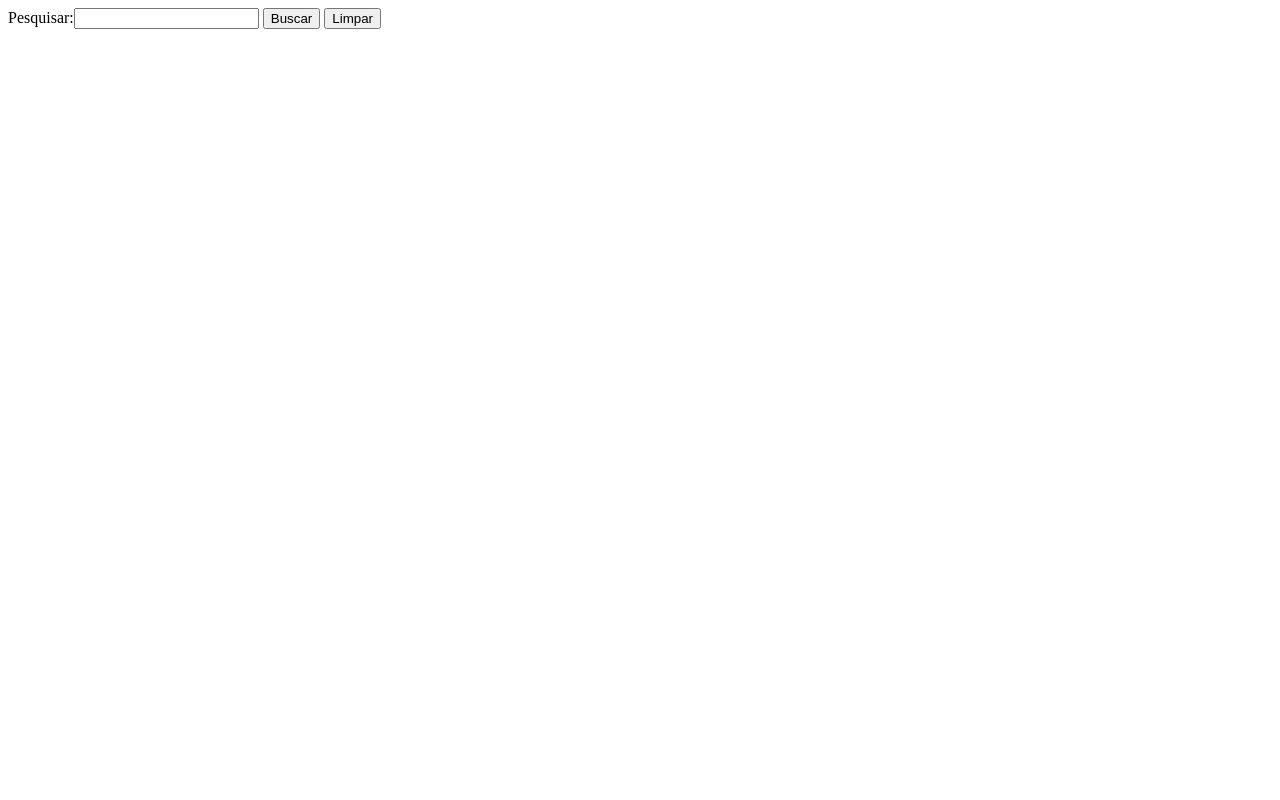
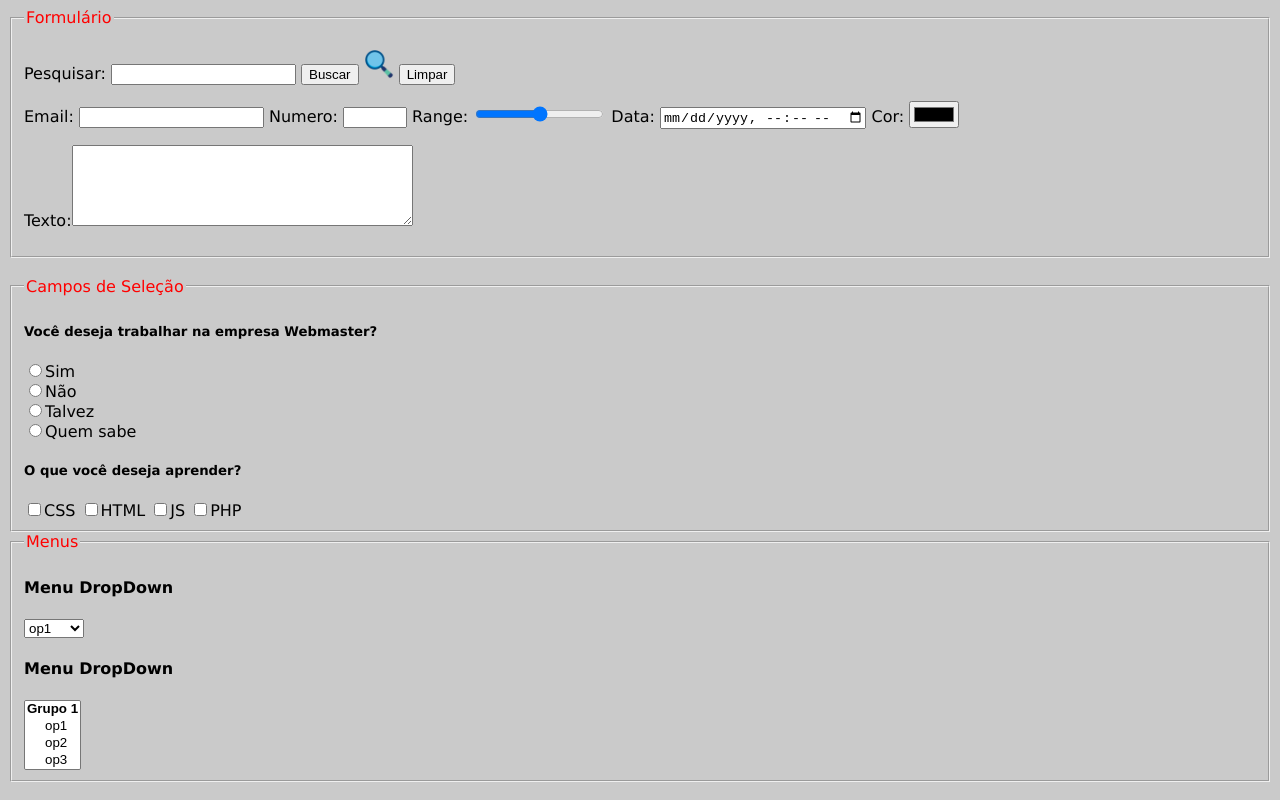
Before and after one commit to MessiasRM/MessiasRM.github.io, a plain HTML site: page formulario/index.html in a window 1280 px wide. Drawn offline with Linux system fonts and the light colour scheme.

Commit message:
Formulario

```diff
--- /dev/null
+++ b/formulario/aparencia.css
@@ -0,0 +1,8 @@
+		body {
+			background-color: #CACACA;
+			font-family: Century Schoolbook L, Verdana, Arial, sans-serif;
+			font-size: 16px;
+		}
+		legend{
+			color: #FF0000;
+		}
--- a/formulario/index.html
+++ b/formulario/index.html
@@ -2,12 +2,79 @@
 <html>
 <head>
 	<title>Formulario do Google</title>
+	<meta charset="utf-8">
+	<link rel="stylesheet" type="text/css" href="aparencia.css">
 </head>
 <body>
 	<form action="https://www.google.com.br/search?" method="get">
-		Pesquisar:<input type="text" name="q" required>
-		<input type="submit" name="Buscar" value="Buscar">
-		<input type="reset" name="Limpar" value="Limpar">
+		<fieldset>
+			<legend>Formulário</legend>
+			<p><label for="q">Pesquisar:</label>
+			<input type="text" name="q" required>
+			<input type="submit" name="Buscar" value="Buscar">
+			<input type="image" height="30" src="lupa.png">
+			<input type="reset" name="Limpar" value="Limpar"></p>
+			Email: <input type="email" name="email">
+			Numero: <input type="number" name="numero" min="0" max="100" step="2">
+			Range: <input type="range" name="range" min="0" max="10">
+			Data: <input type="datetime-local" name="data">
+			Cor: <input type="color" name="cor">
+			<p>
+				Texto:<textarea rows="5" cols="40" spellcheck="true" pattern="(?=.*\d(?=.*a-z)"></textarea>
+			</p>
+		</fieldset>
+
+		<br>
+
+		<fieldset>
+			<legend>Campos de Seleção</legend>
+			<h5>Você deseja trabalhar na empresa Webmaster?</h5>
+			<input type="radio" name="radiobutton" value="Sim">Sim
+			<br>
+			<input type="radio" name="radiobutton" value="Não">Não
+			<br>
+			<input type="radio" name="radiobutton" value="Talvez">Talvez
+			<br>
+			<input type="radio" name="radiobutton" value="Quem sabe">Quem sabe
+			<br>
+
+			<h5>O que você deseja aprender?</h5>
+			<input type="checkbox" name="checkboxbutton" value="CSS">CSS
+			<input type="checkbox" name="checkboxbutton" value="HTML">HTML
+			<input type="checkbox" name="checkboxbutton" value="JavaScript">JS
+			<input type="checkbox" name="checkboxbutton" value="PHP">PHP
+		</fieldset>
+
+		<fieldset>
+			<legend>Menus</legend>
+			<h4>Menu DropDown</h4>
+			<select>
+				<optgroup label="Grupo 1">
+					<option value="op1">op1</option>
+					<option value="op2">op2</option>
+					<option value="op3">op3</option>
+				</optgroup>
+				<optgroup label="Grupo 2">
+					<option value="op1">op1</option>
+					<option value="op2">op2</option>
+					<option value="op3">op3</option>
+				</optgroup>
+			</select>
+
+			<h4>Menu DropDown</h4>
+			<select size="4" multiple="multiple">
+				<optgroup label="Grupo 1">
+					<option value="op1">op1</option>
+					<option value="op2">op2</option>
+					<option value="op3">op3</option>
+				</optgroup>
+				<optgroup label="Grupo 2">
+					<option value="op1">op1</option>
+					<option value="op2">op2</option>
+					<option value="op3">op3</option>
+				</optgroup>
+			</select>
+		</fieldset>
 	</form>
 
 </body>
```
Also changed, not shown: formulario/lupa.png (added).
